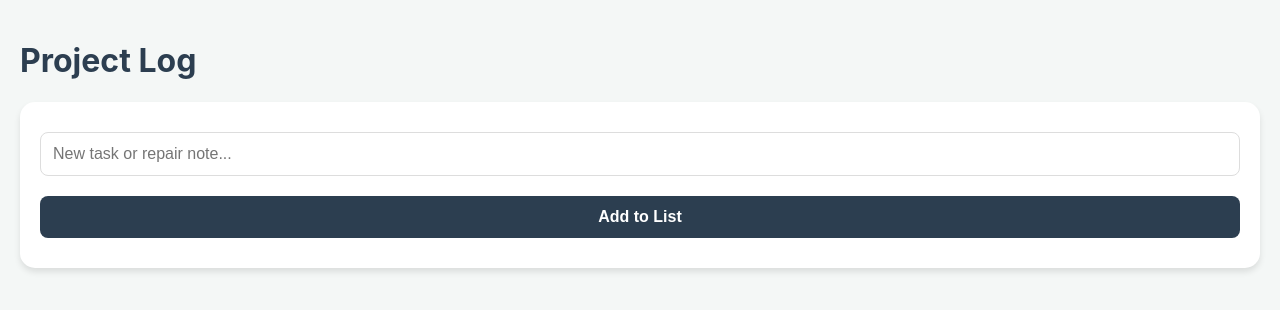
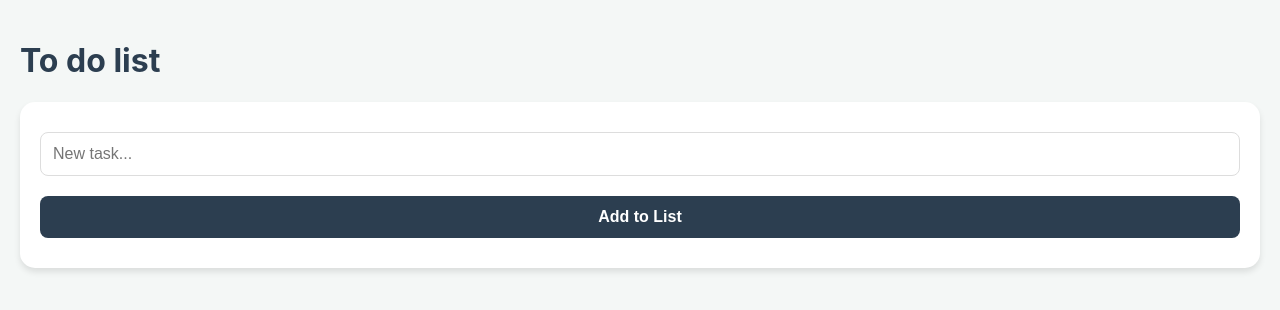
Before and after one commit to ceciletan2026-prog/To-do-list, a plain HTML site: page index.html in a window 1280 px wide. Drawn offline with Linux system fonts and the light colour scheme.

Commit message:
Add files via upload

```diff
--- a/index.html
+++ b/index.html
@@ -3,7 +3,7 @@
 <head>
     <meta charset="UTF-8">
     <meta name="viewport" content="width=device-width, initial-scale=1.0, maximum-scale=1.0, user-scalable=no">
-    <title>My Personal Log</title>
+    <title>To do list</title>
     <!-- Basic PWA setup -->
     <meta name="apple-mobile-web-app-capable" content="yes">
     <meta name="apple-mobile-web-app-status-bar-style" content="black-translucent">
@@ -21,17 +21,17 @@
 </head>
 <body>
 
-    <h1>Project Log</h1>
+    <h1>To do list</h1>
 
     <div class="card">
-        <input type="text" id="taskInput" placeholder="New task or repair note...">
+        <!-- Added onkeydown to detect the Enter key -->
+        <input type="text" id="taskInput" placeholder="New task..." onkeydown="if(event.key === 'Enter') addTask()">
         <button onclick="addTask()">Add to List</button>
     </div>
 
     <ul id="taskList"></ul>
 
     <script>
-        // Load data from phone storage on startup
         let tasks = JSON.parse(localStorage.getItem('myTasks')) || [];
 
         function renderTasks() {
@@ -47,7 +47,7 @@
 
         function addTask() {
             const input = document.getElementById('taskInput');
-            if (input.value) {
+            if (input.value.trim()) {
                 tasks.push(input.value);
                 input.value = '';
                 renderTasks();
```
